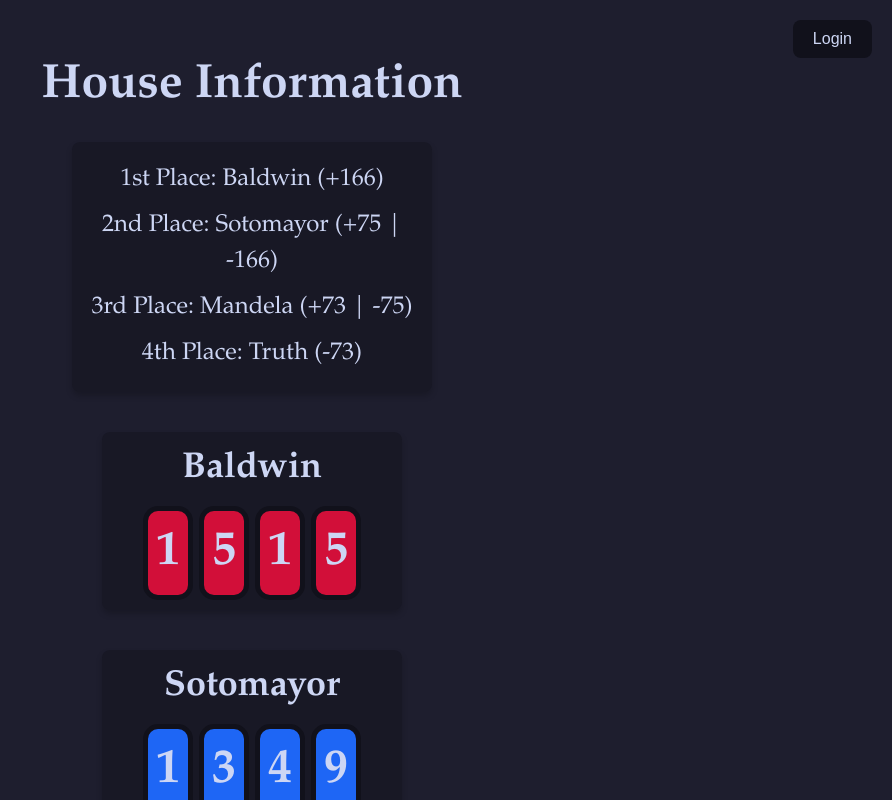
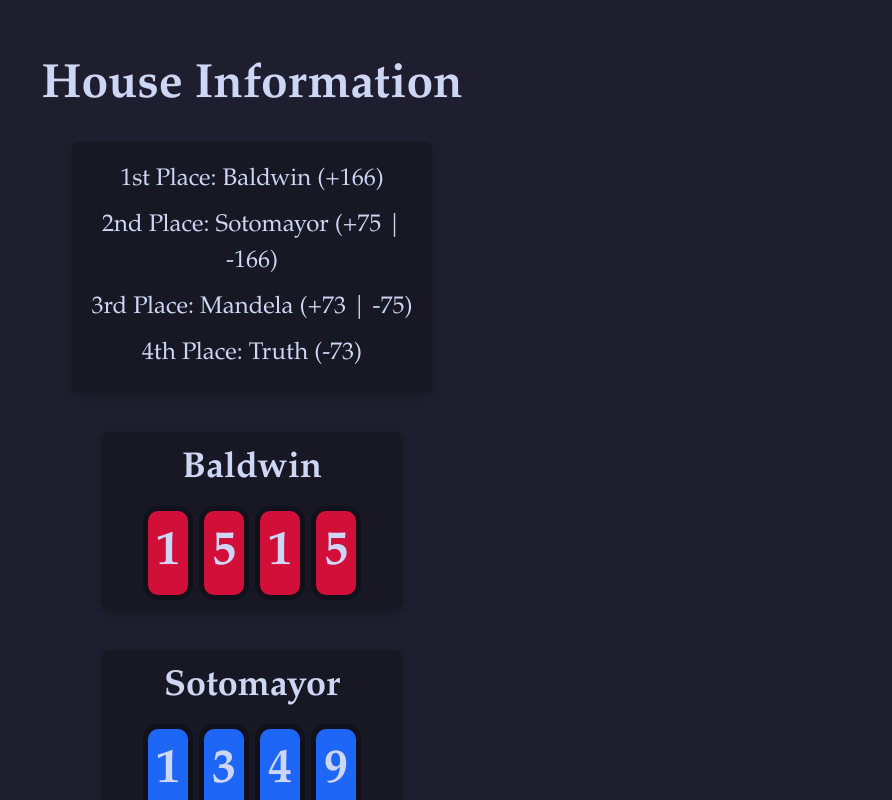
Before and after one commit to scarcekoi/house-information, a React (Vite) app: page / in a window 1280 px wide. Shown: the top 800 px of the page, without its empty margins (388-1280 px from the left). Built offline with nearby package versions, Linux system fonts and the light colour scheme.

Commit message:
Remove login button

```diff
--- a/src/App.css
+++ b/src/App.css
@@ -137,25 +137,6 @@ body {
   text-align: center;  /* Center the text */
 }
 
-/* Login button styling */
-.login-btn {
-  position: absolute;
-  top: 20px;
-  right: 20px;
-  background-color: #11111b;  /* Updated background color */
-  color: #CDD6F4;  /* Set text color */
-  padding: 10px 20px;
-  border: none;
-  border-radius: 8px;
-  cursor: pointer;
-  font-size: 16px;
-  transition: background-color 0.3s ease;
-}
-
-.login-btn:hover {
-  background-color: #181825;  /* Updated hover background color */
-}
-
 @media (prefers-color-scheme: light) {
   :root {
     color: #213547;
--- a/src/App.tsx
+++ b/src/App.tsx
@@ -83,15 +83,8 @@ const App: React.FC = () => {
     return num.toString().padStart(4, '0').split('').map(Number);
   };
 
-  // Handle login button click
-  const handleLoginClick = () => {
-    alert("Login clicked! Add your login functionality here.");
-  };
-
   return (
     <div className="App">
-      {/* Login Button */}
-      <button className="login-btn" onClick={handleLoginClick}>Login</button>
 
       <div className="title">House Information</div>
 
```
